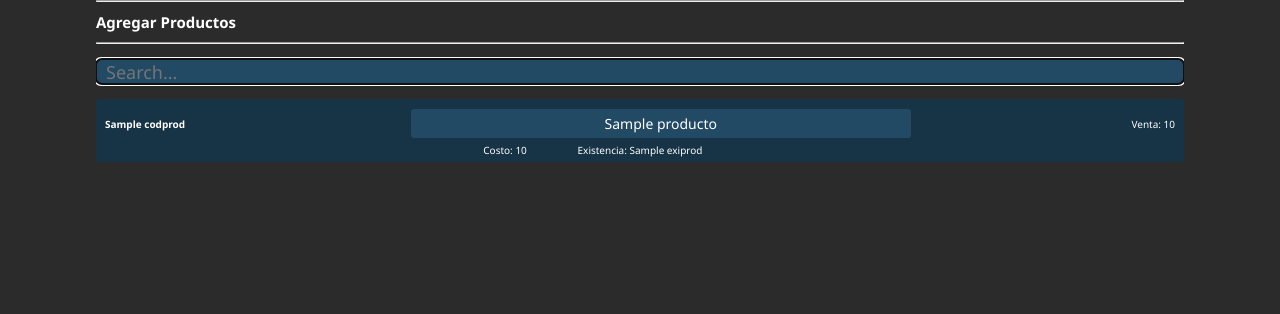
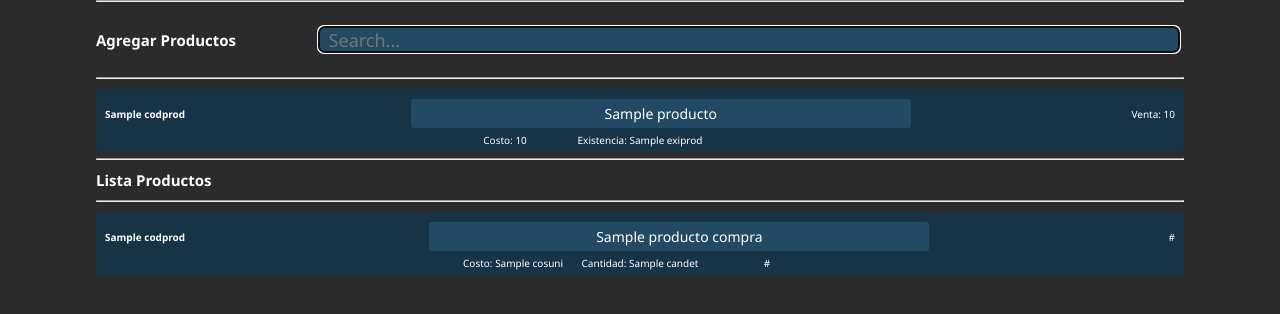
Before and after one commit to devdariill/py-clasificacion-productos-ai, a Python web app: template myblog/templates/compra/registerProductos.html in a window 1280 px wide. Shown: the part 57-371 px from the top of the page. Run offline with Jinja, Linux system fonts and the light colour scheme; the template is opened without the code that fills it: most values are stand-ins (such as "Sample title", 1, 10 or a date in 2020); some libraries are stand-ins or nearby versions.

Commit message:
add backup - remplace template to new compras version

```diff
--- a/myblog/templates/compra/registerProductos.html
+++ b/myblog/templates/compra/registerProductos.html
@@ -1,48 +1,59 @@
-{% extends 'base.html' %}
-{% block title %} Compras {% endblock %}
-{% block title1 %} Compras {% endblock %}
-{% block header %}
-{% endblock %}
-
-{% block content %}
+{% extends 'base.html' %} {% block title %} Compras {% endblock %} {% block
+title1 %} Compras {% endblock %} {% block header %} {% endblock %} {% block
+content %}
 <hr style="margin-bottom: 10px" />
+<div style="display: grid; grid-template-columns: 20% 80%; align-items: center">
   <h2>Agregar Productos</h2>
-<hr style="margin: 10px 0" />
-
   <form method="post">
-    <input style="
+    <input
+      style="
+        margin: 5px;
         background-color: #224a64;
         border-style: hidden;
         color: #fff;
         max-height: 25px;
         border-radius: 6px;
-                " type="text" name="txtcategoria" id="txtcategoria" placeholder="Search..." autofocus />
+      "
+      type="text"
+      name="txtcategoria"
+      id="txtcategoria"
+      placeholder="Search..."
+      autofocus
+    />
     <input type="submit" value="send" hidden />
   </form>
+</div>
+<hr style="margin: 10px 0" />
 
 <button onclick="topFunction()" id="myBtn" title="Go to top">^</button>
 
 {% for producto in productos %}
 
-<article style="
+<article
+  style="
     background-color: #173346;
     padding: 0 9px;
     margin-bottom: 6px;
     border-radius: 3px;
     text-align: center;
-">
+  "
+>
   <header style="flex: auto">
-        <a style="
+    <a
+      style="
         font-weight: bold;
         text-decoration: none;
         color: #fff;
         text-align: center;
         min-width: 30px;
-    ">
+      "
+    >
       {{ producto.codprod }}
     </a>
 
-        <a href="{{ url_for('compras.agregarProducto', id_producto=producto.codprod, id_compra=id_compra) }}" style="
+    <a
+      href="{{ url_for('compras.agregarProducto', id_producto=producto.codprod, id_compra=id_compra) }}"
+      style="
         text-decoration: none;
         background-color: #224a64;
         color: #fff;
@@ -52,8 +63,10 @@
         margin-left: 5px;
         padding: 5px;
         text-align: center;
-        font-size: 14px;"
-        type="button">
+        font-size: 14px;
+      "
+      type="button"
+    >
       {{ producto.nomprod }}
     </a>
 
@@ -73,6 +86,73 @@
         {{ "Unidad: {:,.0f}".format(producto.pvenfra) }}
       </p>
       {% endif %}
+    </div>
+  </div>
+</article>
+
+{% endfor %}
+
+<hr style="margin-bottom: 10px" />
+    <h2>Lista Productos</h2>
+<hr style="margin: 10px 0" />
+
+{% for producto_compra in productos_Compra %}
+
+<article
+  style="
+    background-color: #173346;
+    padding: 0 9px;
+    margin-bottom: 6px;
+    border-radius: 3px;
+    text-align: center;
+  "
+>
+  <header style="flex: auto">
+    <a
+      style="
+        font-weight: bold;
+        text-decoration: none;
+        color: #fff;
+        text-align: center;
+        min-width: 30px;
+      "
+    >
+      {{ producto_compra.codprod }}
+    </a>
+
+    <a
+      href="#"
+      style="
+        text-decoration: none;
+        background-color: #224a64;
+        color: #fff;
+        border-radius: 3px;
+        max-width: 500px;
+        width: 100%;
+        margin-left: 5px;
+        padding: 5px;
+        text-align: center;
+        font-size: 14px;
+      "
+      type="button"
+    >
+      {{ producto_compra.nomdet }}
+    </a>
+
+    <p style="text-align: right">
+      #
+    </p>
+  </header>
+
+  <div style="display: grid; place-items: center; margin-top: -5px">
+    <div style="column-count: 3; margin-bottom: 5px">
+      <p style="font-size: 10px">
+        Costo: {{ producto_compra.cosuni }}
+      </p>
+      <p>Cantidad: {{ producto_compra.candet }}</p>
+      <p style="font-size: 10px">
+        #
+      </p>
     </div>
   </div>
 </article>
```
Also changed, not shown: myblog/templates/compra/agregarProducto.html (+5 -3 lines), myblog/static/backup/req.txt (renamed from req.txt), myblog/templates/auth/login.html (line endings or trailing spaces), myblog/templates/auth/register.html (line endings or trailing spaces), myblog/templates/base.html (line endings or trailing spaces), myblog/templates/compra/index.html (line endings or trailing spaces), myblog/templates/compra/registerTercero.html (line endings or trailing spaces), myblog/templates/producto/index.html (line endings or trailing spaces), myblog/templates/producto/register.html (line endings or trailing spaces), myblog/templates/producto/update.html (line endings or trailing spaces), 1 other file. Lines whose indentation alone changed are shown as unchanged.
